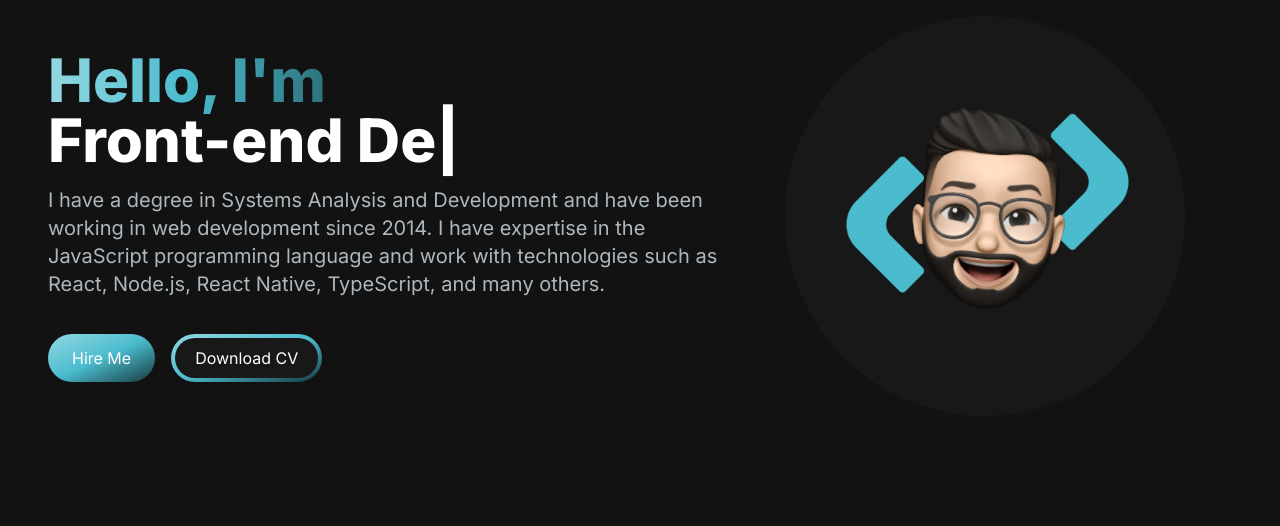
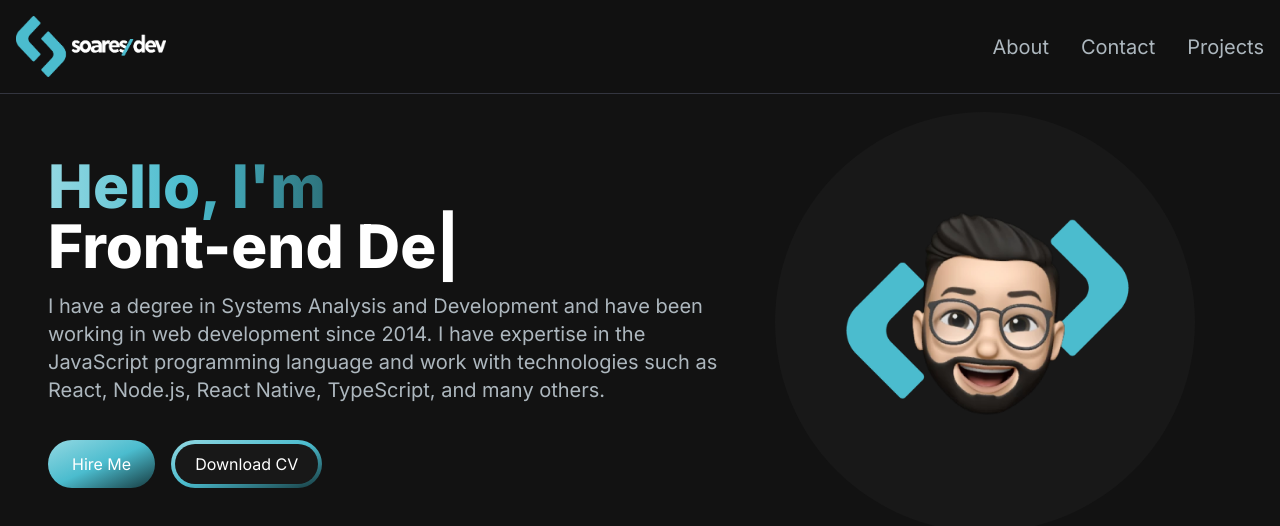
Before and after one commit to jefferson1104/soaresdev.com, a Next.js app: page / in a window 1280 px wide. Shown: the top 526 px of the page. Built offline with nearby package versions, Linux system fonts and the light colour scheme.

Commit message:
feature: create navbar, navlink and menuoverlay components

```diff
--- a/package.json
+++ b/package.json
@@ -9,6 +9,7 @@
         "lint": "next lint"
     },
     "dependencies": {
+        "lucide-react": "^0.350.0",
         "next": "14.1.2",
         "react": "18",
         "react-dom": "18",
--- a/src/app/components/Hero.tsx
+++ b/src/app/components/Hero.tsx
@@ -1,9 +1,10 @@
 "use client";
-
 import Image from "next/image";
 import { TypeAnimation } from "react-type-animation";
 
+// HERO COMPONENT
 export const Hero = () => {
+    /* Renders */
     return (
         <section>
             <div className="grid grid-cols-1 sm:grid-cols-12">
@@ -48,7 +49,7 @@
                     </div>
                 </div>
                 <div className="col-span-5 place-self-center mt-4 lg:mt-0">
-                    <div className="rounded-full w-[250px] h-[250px] lg:w-[400px] lg:h-[400px] relative bg-[#181818]">
+                    <div className="rounded-full w-[320px] h-[320px] lg:w-[420px] lg:h-[420px] relative bg-[#181818]">
                         <Image
                             className="absolute transform -translate-x-1/2 -translate-y-1/2 top-1/2 left-1/2"
                             src="/images/avatar.png"
--- /dev/null
+++ b/src/app/components/MenuOverlay.tsx
@@ -0,0 +1,21 @@
+// COMPONENTS
+import { NavLink, INavLink } from "./NavLink";
+
+// MENU OVERLAY UTILS
+interface IMenuOverlay {
+    links: INavLink[];
+}
+
+// MENU OVERLAY COMPONENT
+export const MenuOverlay = ({ links }: IMenuOverlay) => {
+    /* Renders */
+    return (
+        <ul className="flex flex-col py-4 items-center">
+            {links.map((link, index) => (
+                <li key={index}>
+                    <NavLink title={link.title} href={link.href} />
+                </li>
+            ))}
+        </ul>
+    );
+};
--- /dev/null
+++ b/src/app/components/NavLink.tsx
@@ -0,0 +1,20 @@
+import Link from "next/link";
+
+// NAV LINK UTILS
+export interface INavLink {
+    href: string;
+    title: string;
+}
+
+// NAV LINK COMPONENT
+export const NavLink = ({ href, title }: INavLink) => {
+    /* Renders */
+    return (
+        <Link
+            className="block py-2 pl-3 pr-4 md:p-0 sm:text-xl text-[#ADB7BE] rounded hover:text-white"
+            href={href}
+        >
+            {title}
+        </Link>
+    );
+};
--- /dev/null
+++ b/src/app/components/Navbar.tsx
@@ -0,0 +1,71 @@
+"use client";
+import { useState } from "react";
+import Link from "next/link";
+import Image from "next/image";
+import { Menu, X } from "lucide-react";
+
+// COMPONENTS
+import { NavLink } from "./NavLink";
+import { MenuOverlay } from "./MenuOverlay";
+
+// NAVBAR COMPONENT
+export const Navbar = () => {
+    /* States */
+    const [navbarOpen, setNavbarOpen] = useState(false);
+
+    /* Utils */
+    const links = [
+        { title: "About", href: "#about" },
+        { title: "Contact", href: "#contact" },
+        { title: "Projects", href: "#projects" }
+    ];
+
+    /* Renders */
+    return (
+        <nav className="fixed mx-auto border-b-1 border-[#33353F] border-b top-0 left-0 right-0 z-10 bg-[#121212] bg-opacity-90">
+            <div className="flex container lg:py-4 flex-wrap items-center justify-between mx-auto px-4 py-2">
+                <Link
+                    className="text-2xl md:text-5xl text-white font-semibold"
+                    href={"/"}
+                >
+                    <Image
+                        src="/images/logo.png"
+                        alt="Soares Dev"
+                        width={150}
+                        height={50}
+                    />
+                </Link>
+
+                <div className="mobile-menu block md:hidden">
+                    {!navbarOpen ? (
+                        <button
+                            className="flex items-center px-3 py-2 border rounded border-slate-200 text-slate-200 hover:text-white hover:border-white"
+                            onClick={() => setNavbarOpen(true)}
+                        >
+                            <Menu />
+                        </button>
+                    ) : (
+                        <button
+                            className="flex items-center px-3 py-2 border rounded border-slate-200 text-slate-200 hover:text-white hover:border-white"
+                            onClick={() => setNavbarOpen(false)}
+                        >
+                            <X />
+                        </button>
+                    )}
+                </div>
+
+                <div className="menu hidden md:block md:w-auto" id="navbar">
+                    <ul className="flex mt-0 p-4 md:p-0 md:flex-row md:space-x-8">
+                        {links.map((link, index) => (
+                            <li key={index}>
+                                <NavLink title={link.title} href={link.href} />
+                            </li>
+                        ))}
+                    </ul>
+                </div>
+            </div>
+
+            {navbarOpen ? <MenuOverlay links={links} /> : null}
+        </nav>
+    );
+};
--- a/src/app/page.tsx
+++ b/src/app/page.tsx
@@ -1,9 +1,13 @@
+import { Navbar } from "./components/Navbar";
 import { Hero } from "./components/Hero";
 
+// HOME PAGE
 export default function Home() {
+    /* Renders */
     return (
         <main className="flex flex-col min-h-screen bg-[#121212]">
-            <div className="container mx-auto py-4 px-12">
+            <Navbar />
+            <div className="container mt-24 mx-auto py-4 px-12">
                 <Hero />
             </div>
         </main>
```
Also changed, not shown: public/images/logo.png (added), src/app/layout.tsx (indentation only), 1 other file (tests, documents, lock files or other folders). Lines whose indentation alone changed are shown as unchanged.
